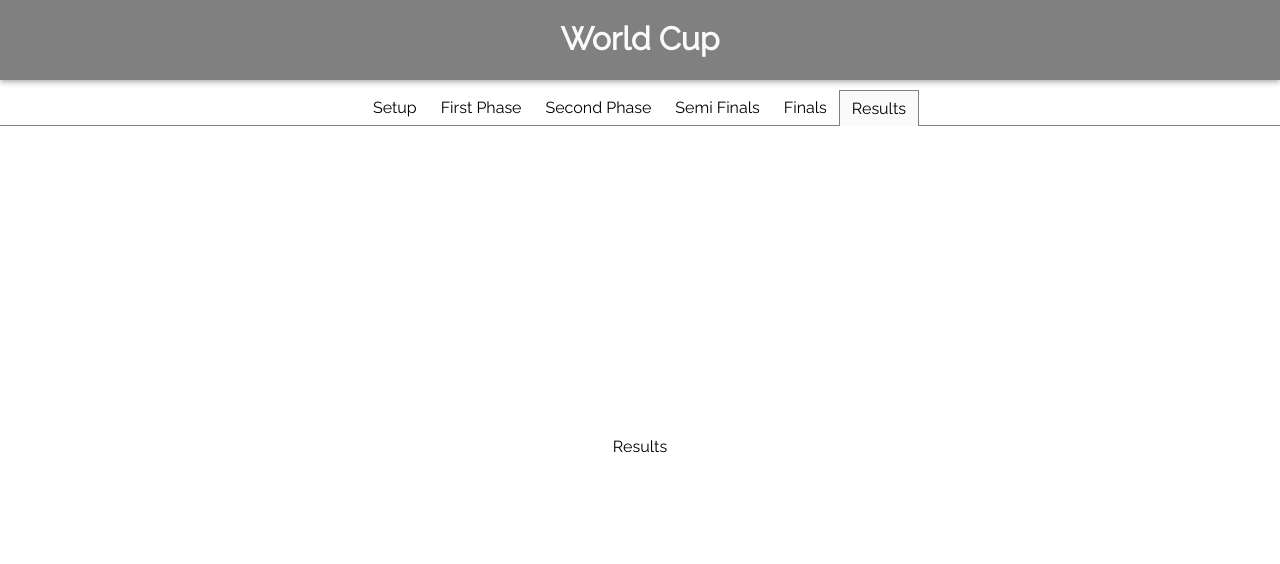
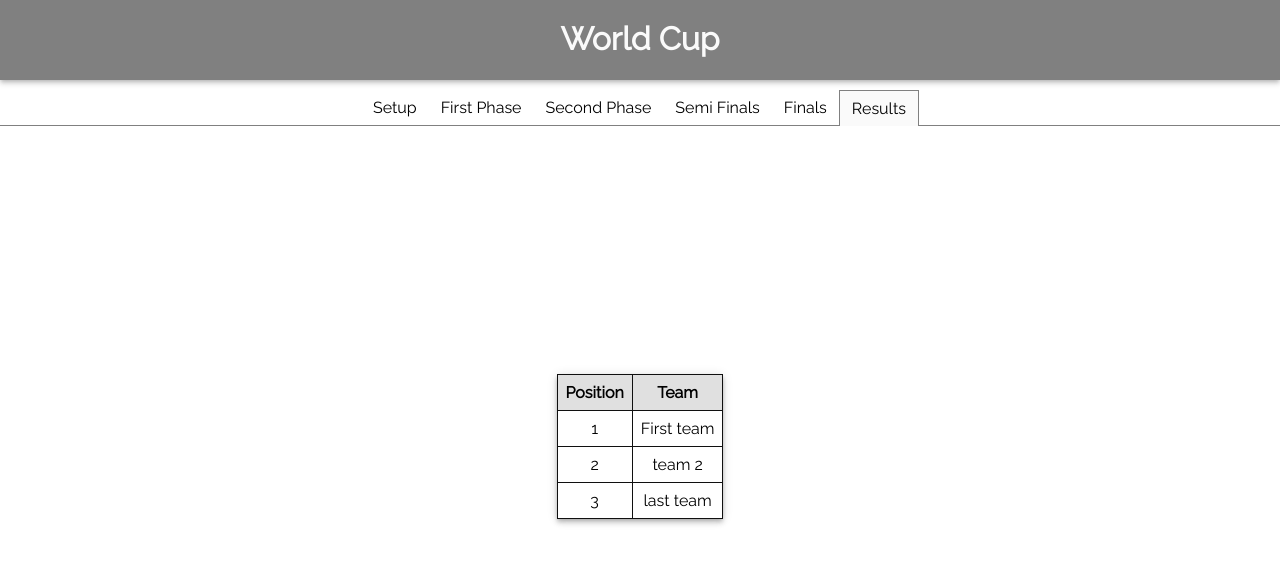
Before and after one commit to moacirguedes/world-cup, a React (Create React App) app: page / in a window 1280 px wide. Both pictures are taken after a click on the item "Results". Shown: the top 564 px of the page. Built offline with nearby package versions, Linux system fonts and the light colour scheme.

Commit message:
Results page with a table

```diff
--- /dev/null
+++ b/src/components/row/index.js
@@ -0,0 +1,11 @@
+import React from 'react';
+import './styles.scss';
+
+const Row = ({ team, index }) =>
+
+  <tr>
+    <td className="Table__Cell">{index}</td>
+    <td className="Table__Cell">{team}</td>
+  </tr>
+
+export default Row;
--- /dev/null
+++ b/src/components/row/styles.scss
@@ -0,0 +1,7 @@
+@import 'src/colors';
+
+.Table__Cell {
+  border: 1px solid $black;
+  text-align: center;
+  padding: 8px;
+}
--- /dev/null
+++ b/src/components/table/index.js
@@ -0,0 +1,30 @@
+import React from 'react';
+import './styles.scss';
+import Row from '../row';
+
+const Table = ({teams}) =>
+
+  <table className="Table">
+    <thead>
+      <tr className="Table__Header-item">
+        <th className="Table__Header">
+          Position
+        </th>
+        <th className="Table__Header">
+          Team
+        </th>
+      </tr>
+    </thead>
+
+    <tbody>
+      {teams.map((team, index) =>
+        <Row
+          key={index}
+          index={index + 1}
+          team={team}
+        />
+      )}
+    </tbody>
+  </table>
+
+export default Table;
--- /dev/null
+++ b/src/components/table/styles.scss
@@ -0,0 +1,16 @@
+@import 'src/colors';
+
+.Table {
+  border-collapse: collapse;
+  box-shadow: 0px 2px 4px -1px rgba(0,0,0,0.2), 0px 4px 5px 0px rgba(0,0,0,0.14), 0px 1px 10px 0px rgba(0,0,0,0.12);
+
+  &__Header {
+    border: 1px solid $black;
+    text-align: center;
+    padding: 8px;
+  }
+
+  &__Header-item{
+    background-color: $light-gray;
+  }
+}
--- a/src/pages/main/index.js
+++ b/src/pages/main/index.js
@@ -6,6 +6,7 @@ import FirstPhase from '../firstPhase';
 import SecondPhase from '../secondPhase';
 import SemiFinals from '../semiFinals';
 import Finals from '../finals';
+import Results from '../results';
 
 const Main = () => {
   return (
@@ -26,7 +27,7 @@ const Main = () => {
         <Finals />
       </div>
       <div label="Results">
-        Results
+        <Results />
       </div>
     </Tabs>
   );
--- /dev/null
+++ b/src/pages/results/index.js
@@ -0,0 +1,9 @@
+import React from 'react';
+import './styles.scss';
+import Table from '../../components/table';
+
+const Results = () =>
+
+  <Table teams={['First team', 'team 2', 'last team']}/>
+
+export default Results;
```
Also changed, not shown: src/pages/results/styles.scss (added).
